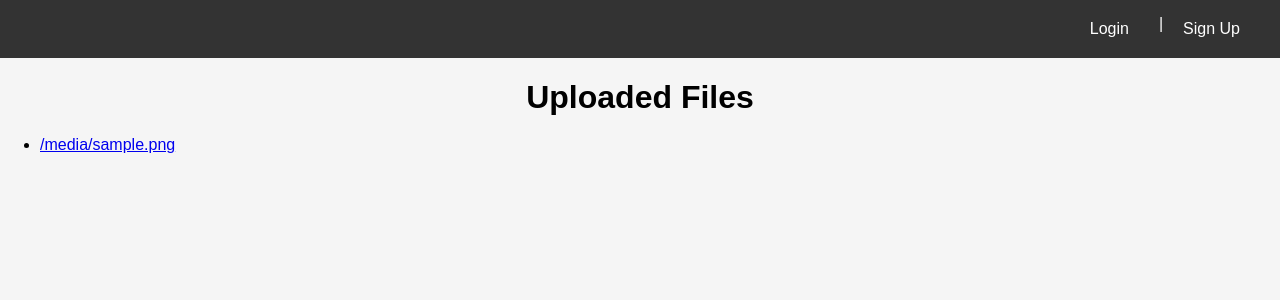
After one commit to ZeddHp/Forum-Django-Docker, a Django app: template myforum/forum/templates/view_files.html in a window 1280 px wide. The commit adds this page. Shown: the top 300 px of the page. Run offline with Django 3.2, Linux system fonts and the light colour scheme; the template is opened without the code that fills it: most values are stand-ins (such as "Sample title", 1, 10 or a date in 2020).

```diff
--- a/myforum/forum/templates/upload.html
+++ b/myforum/forum/templates/upload.html
@@ -7,6 +7,7 @@
     <link rel="stylesheet" href="{% static 'upload.css' %}" />
   </head>
   <body>
+    {% if user.is_authenticated %}
     <div class="container">
       <h1>Upload File</h1>
       <form method="post" enctype="multipart/form-data">
@@ -17,6 +18,9 @@
     {% if url %}
     <p>Uploaded file: <a href="{{ url }}">{{ url }}</a></p>
     {% endif %}
+    <br>
+    <a href="{% url 'view_files' %}">View Uploaded Files</a>
     </div>
-  </body>
+    {% endif %}
+</body>
 </html>
--- /dev/null
+++ b/myforum/forum/templates/view_files.html
@@ -0,0 +1,17 @@
+{% load static %}
+<!DOCTYPE html>
+<html>
+    {% include 'header.html' %}
+<head>
+    <title>Uploaded Files</title>
+    <link rel="stylesheet" href="{% static 'upload.css' %}" />
+</head>
+<body>
+    <h1>Uploaded Files</h1>
+    <ul>
+        {% for file_name in uploaded_files %}
+            <li><a href="{{ MEDIA_URL }}{{ file_name }}">{{ file_name }}</a></li>
+        {% endfor %}
+    </ul>
+</body>
+</html>
--- a/myforum/forum/urls.py
+++ b/myforum/forum/urls.py
@@ -9,6 +9,7 @@ urlpatterns = [
     path('signup/', views.user_signup, name='signup'),
     path('logout/', views.user_logout, name='logout'),
     path('upload/', views.upload, name="upload" ),
+    path('view_files/', views.view_files, name='view_files'),
     path('posts/', views.posts, name='posts'),
     path('add_post/', views.add_post, name='add_post'),
     path('add_comment/<int:post_id>/',
--- a/myforum/myforum/settings.py
+++ b/myforum/myforum/settings.py
@@ -123,7 +123,7 @@ STATIC_URL = 'static/'
 
 MEDIA_ROOT = os.path.join(BASE_DIR, 'media')
 
-MEDIA_URL = '/media/'
+MEDIA_URL = '/view_files/'
 
 
 # Default primary key field type
```
Also changed, not shown: myforum/forum/views.py (+15 -2 lines), myforum/db.sqlite3, myforum/media/3409297.jpg (added), myforum/media/ipv4.png (added), myforum/media/ipv4_bSs53NZ.png (added).
